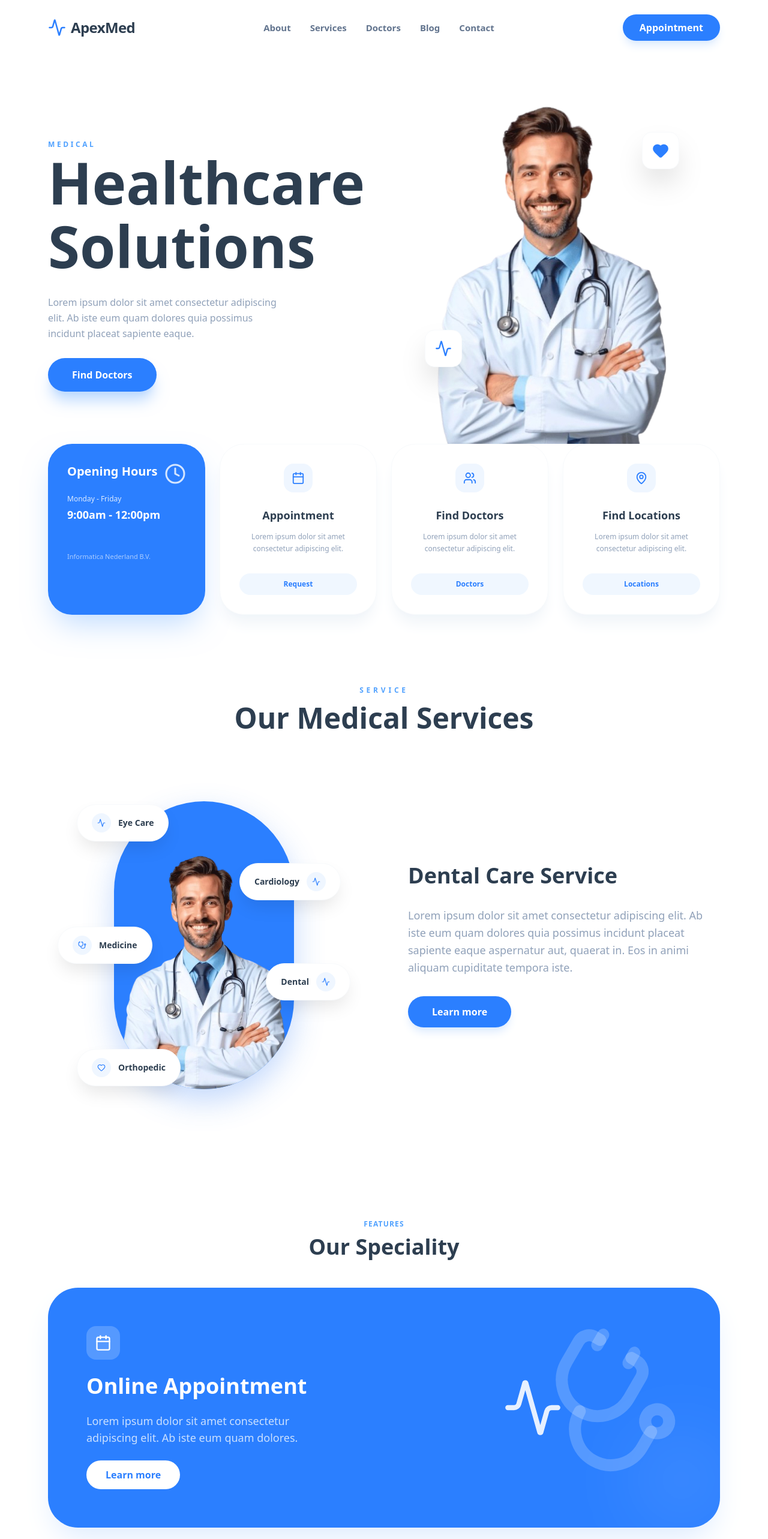
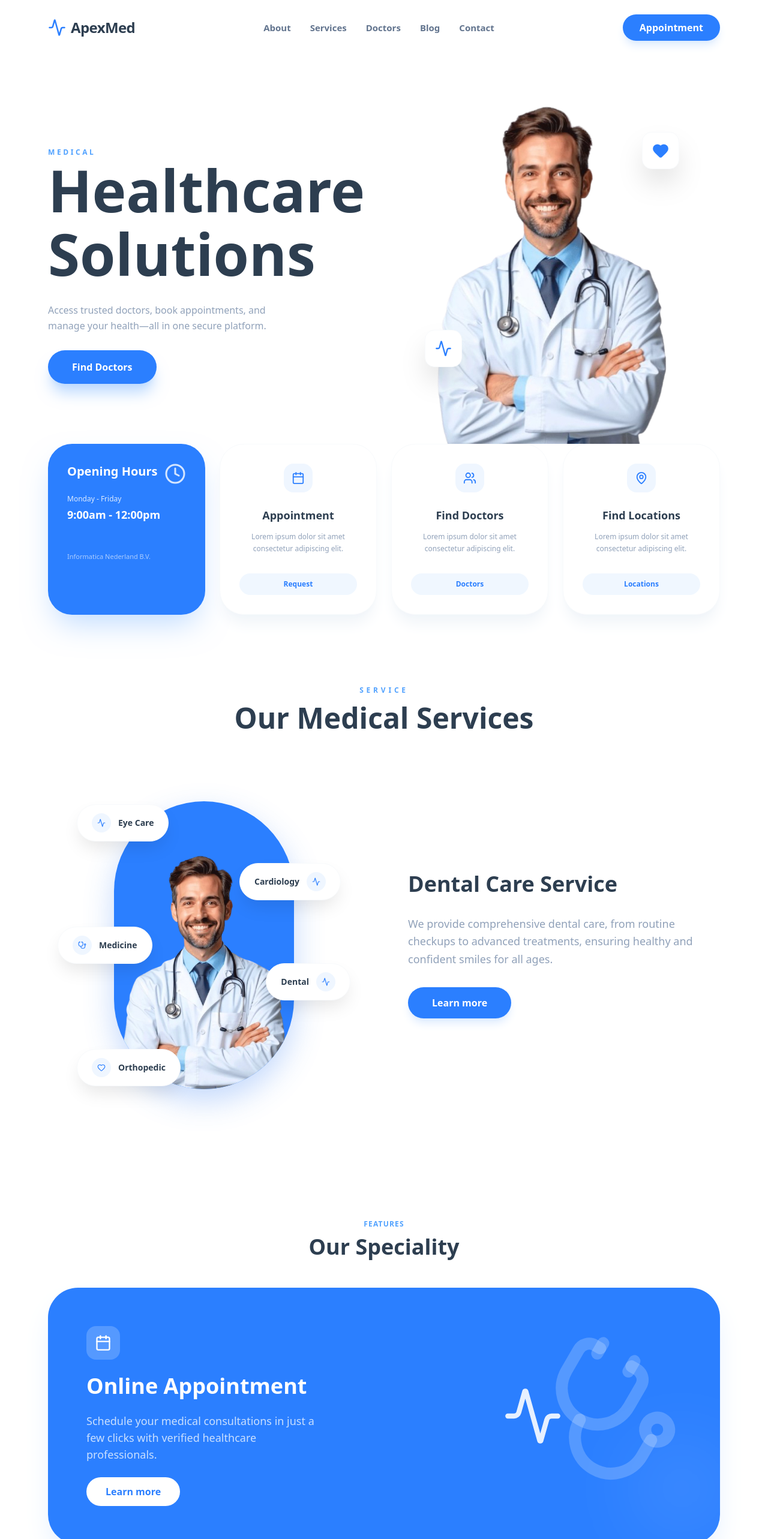
Before and after one commit to angelapradhan/apexmed-project, a React (Vite) app in the folder frontend/: page / in a window 1280 px wide. Shown: the top 2566 px of the page at 60% size. Built offline with nearby package versions, Linux system fonts and the light colour scheme.

Commit message:
modified

```diff
--- a/frontend/src/pages/LandingPage.jsx
+++ b/frontend/src/pages/LandingPage.jsx
@@ -42,7 +42,7 @@ const LandingPage = ({ onLoginClick, onRegisterClick }) => {
               Healthcare <br /> Solutions
             </h1>
             <p className="text-slate-400 text-base max-w-sm leading-relaxed mx-auto md:mx-0">
-              Lorem ipsum dolor sit amet consectetur adipiscing elit. Ab iste eum quam dolores quia possimus incidunt placeat sapiente eaque.
+              Access trusted doctors, book appointments, and manage your health—all in one secure platform.
             </p>
             <button className="px-10 py-4 bg-blue-500 text-white rounded-full font-bold shadow-xl shadow-blue-200 hover:-translate-y-1 transition-transform">
               Find Doctors
@@ -114,7 +114,7 @@ const LandingPage = ({ onLoginClick, onRegisterClick }) => {
             <div className="lg:w-1/2 space-y-8">
               <h3 className="text-4xl font-bold text-[#2d3e50]">Dental Care Service</h3>
               <p className="text-slate-400 leading-relaxed text-lg max-w-lg">
-                Lorem ipsum dolor sit amet consectetur adipiscing elit. Ab iste eum quam dolores quia possimus incidunt placeat sapiente eaque aspernatur aut, quaerat in. Eos in animi aliquam cupiditate tempora iste.
+                We provide comprehensive dental care, from routine checkups to advanced treatments, ensuring healthy and confident smiles for all ages.
               </p>
               <button className="px-10 py-3.5 bg-blue-500 text-white rounded-full font-bold shadow-lg shadow-blue-100 hover:scale-105 transition-all">
                 Learn more
@@ -138,7 +138,7 @@ const LandingPage = ({ onLoginClick, onRegisterClick }) => {
                     <Calendar size={28} />
                 </div>
                 <h3 className="text-4xl font-bold">Online Appointment</h3>
-                <p className="text-blue-100 text-lg opacity-90 max-w-sm">Lorem ipsum dolor sit amet consectetur adipiscing elit. Ab iste eum quam dolores.</p>
+                <p className="text-blue-100 text-lg opacity-90 max-w-sm">Schedule your medical consultations in just a few clicks with verified healthcare professionals.</p>
                 <button className="px-8 py-3 bg-white text-blue-500 rounded-full font-bold hover:shadow-lg transition-all">Learn more</button>
              </div>
              <div className="md:w-1/2 flex justify-end mt-12 md:mt-0 relative">
@@ -159,7 +159,7 @@ const LandingPage = ({ onLoginClick, onRegisterClick }) => {
             <span className="text-blue-400 font-bold text-xs uppercase tracking-widest">Time Table</span>
             <h2 className="text-5xl font-bold text-[#2d3e50] leading-tight">Appointment <br /> Schedules</h2>
             <p className="text-slate-400 text-lg leading-relaxed max-w-md">
-              Lorem ipsum dolor sit amet consectetur adipiscing elit. Ab iste eum quam dolores quia possimus incidunt placeat sapiente eaque aspernatur aut.
+              View available doctor schedules, choose your preferred time, and book appointments with ease.
             </p>
             <button className="px-10 py-3.5 bg-blue-500 text-white rounded-full font-bold shadow-lg shadow-blue-100">Schedules</button>
           </div>
@@ -190,9 +190,9 @@ const LandingPage = ({ onLoginClick, onRegisterClick }) => {
           <span className="text-blue-400 font-bold text-xs uppercase tracking-[0.4em]">Team</span>
           <h2 className="text-4xl font-bold text-[#2d3e50] mt-3 mb-16">Our Doctors</h2>
           <div className="grid grid-cols-1 md:grid-cols-3 gap-10">
-             <DoctorCard name="Mamman Bo" role="Cardiologist" />
-             <DoctorCard name="Reda Siana" role="Cardiologist" />
-             <DoctorCard name="Yaroslav Hawa" role="Cardiologist" />
+             <DoctorCard name="Dr. Emma Wilson" role="Cardiologist" />
+             <DoctorCard name="Dr. Daniel Kim" role="Neurologist" />
+             <DoctorCard name="Dr. Sarah Patel" role="Pediatrician" />
           </div>
           <button className="mt-16 px-12 py-3 bg-blue-500 text-white rounded-full font-bold shadow-lg hover:shadow-blue-200 transition-all">See All</button>
         </div>
```
